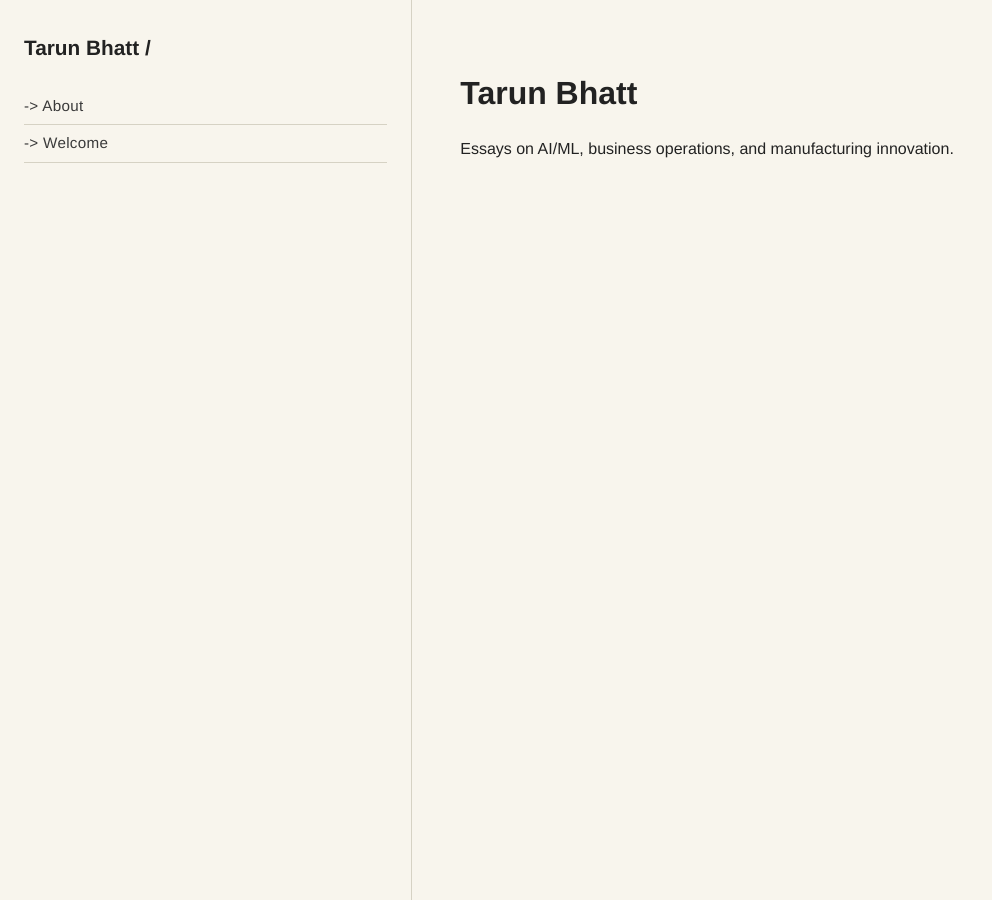
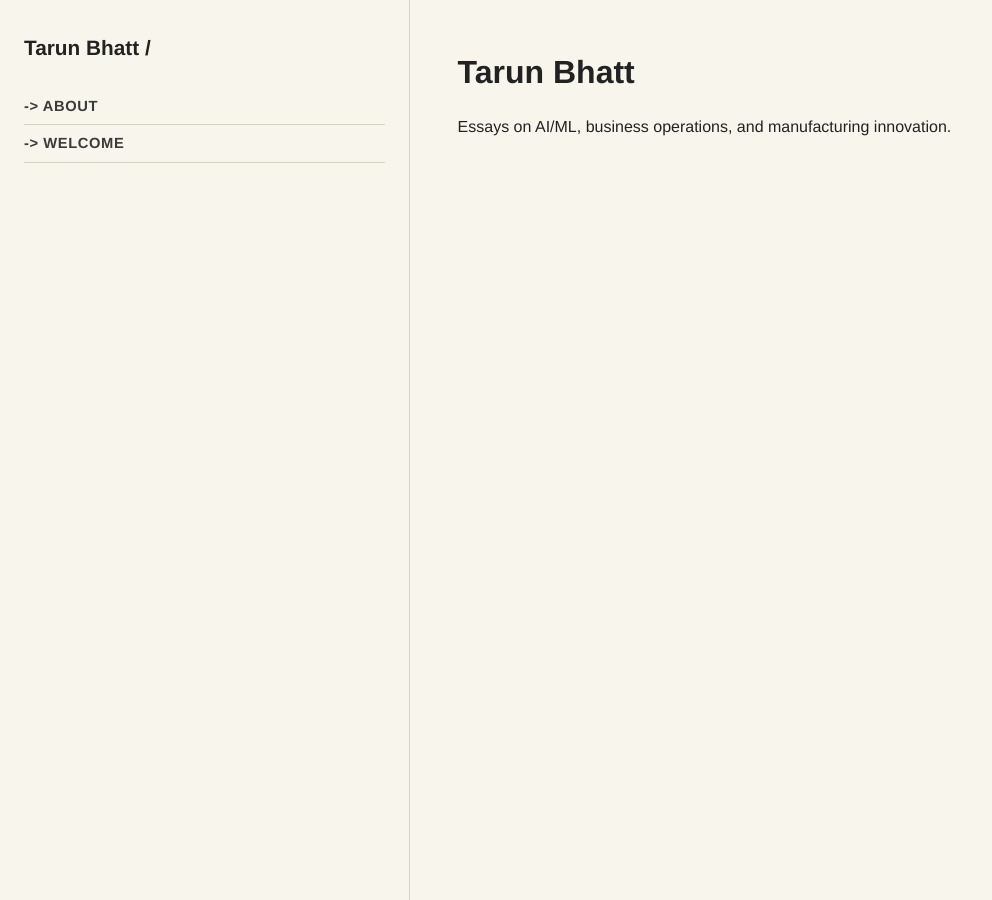
Before and after one commit to rimkute/blog, a Jekyll site: the page built from index.html, in a window 1280 px wide. Shown: the whole page, without its empty margins (0-992 px from the left). Built offline with Jekyll 4.4.1, drawn with Linux system fonts in a browser that asks for light colours.

Commit message:
Refactor CSS comments and styles for clarity

```diff
--- a/assets/css/main.css
+++ b/assets/css/main.css
@@ -8,17 +8,18 @@ html, body {
   line-height: 1.5;
 }
 
-/* 2-COLUMN LAYOUT */
+/* TWO COLUMN LAYOUT */
 .layout-2col {
   display: flex;
   min-height: 100vh;
 }
 
-/* LEFT MENU */
+/* LEFT MENU COLUMN */
 .left-menu {
   width: 32%;
   padding: 2rem 1.5rem;
   border-right: 1px solid #d6d2c4;
+  box-sizing: border-box;
 }
 
 .left-title {
@@ -43,34 +44,78 @@ html, body {
 .left-link {
   text-decoration: none;
   color: #3a3a3a;
-  font-size: 0.95rem;
-  letter-spacing: 0.02em;
+  font-size: 0.92rem;
+  letter-spacing: 0.04em;
+  text-transform: uppercase;
+  display: inline-block;
 }
 
 .left-link:hover {
   color: #111;
 }
 
-/* RIGHT CONTENT */
+.left-link-active {
+  font-weight: 600;
+}
+
+/* RIGHT CONTENT COLUMN */
 .right-content {
   width: 68%;
   padding: 3rem 3rem 5rem 3rem;
+  box-sizing: border-box;
 }
 
 .right-content h1 {
   font-size: 2rem;
+  margin-top: 0;
   margin-bottom: 1.2rem;
+}
+
+.right-content h2 {
+  font-size: 1.3rem;
+  margin-top: 1.5rem;
+  margin-bottom: 0.75rem;
 }
 
 .right-content p {
   margin-bottom: 1rem;
 }
 
-/* LINKS */
-a {
-  color: #0645AD;
+/* LINKS IN CONTENT */
+.right-content a {
+  color: #0645ad;
+  text-decoration: none;
 }
 
-a:hover {
+.right-content a:hover {
   text-decoration: underline;
 }
+
+/* SIMPLE TYPOGRAPHY REFINEMENTS */
+.right-content ul,
+.right-content ol {
+  margin: 0 0 1rem 1.25rem;
+  padding: 0;
+}
+
+.right-content li {
+  margin-bottom: 0.25rem;
+}
+
+/* MOBILE: STACK COLUMNS */
+@media (max-width: 900px) {
+  .layout-2col {
+    flex-direction: column;
+  }
+
+  .left-menu {
+    width: 100%;
+    border-right: none;
+    border-bottom: 1px solid #d6d2c4;
+  }
+
+  .right-content {
+    width: 100%;
+    padding: 2rem 1.5rem 3rem 1.5rem;
+  }
+}
```
